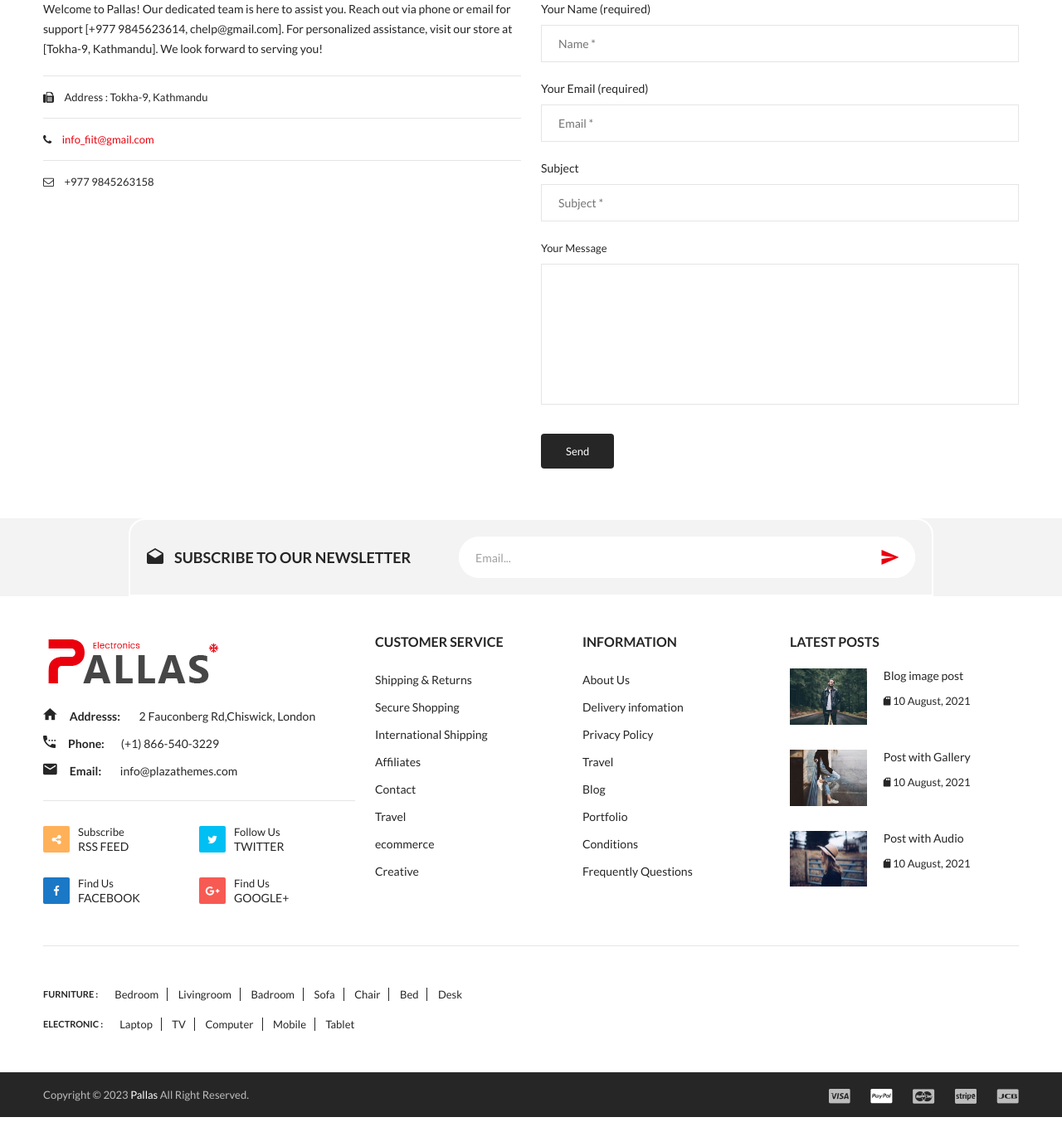
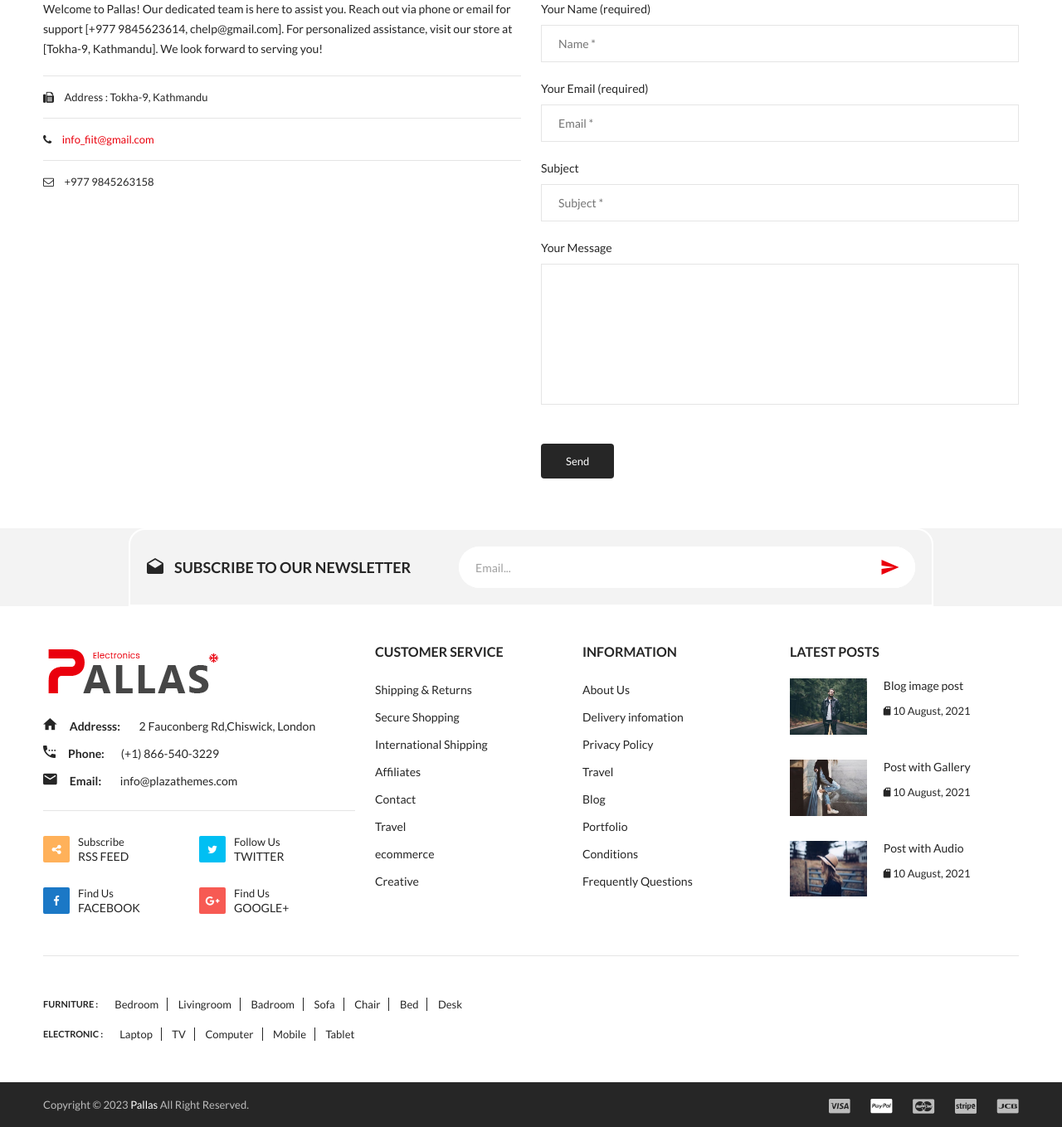
Before and after one commit to SaugatMgr/E-Commerce-Project, a Django app: page /contact/ in a window 1280 px wide. Shown: the part 398-1757 px from the top of the page at 83% size. Run offline with Django 4.2, Linux system fonts and the light colour scheme; some libraries are stand-ins or nearby versions; some web fonts are replaced.

Commit message:
final touch to contact page template

```diff
--- a/templates/contact_us.html
+++ b/templates/contact_us.html
@@ -29,13 +29,15 @@
                             {% if messages %}
                                 {% for msg in messages %}
                                 <div class="alert alert-warning alert-dismissible fade show" role="alert">
-                                    <button type="button" class="btn-close" data-bs-dismiss="alert" aria-label="Close"></button>
                                     <strong>Warning!</strong>
                                     {{ msg }}
                                     {% if form.errors and form.non_field_errors %}
                                         {{ form.non_field_errors }}
                                     {% endif %}
-                                </div>
+                                    <button type="button" class="btn-close" data-bs-dismiss="alert" aria-label="Close">
+                                        <span aria-hidden="true">&times;</span>
+                                    </button>
+                                  </div>
 
                                 {% endfor %}
 
@@ -63,14 +65,14 @@
                                     {{ form.subject.errors }}
                                 </b></h5>
                             </p>
-                            <div class="contact_textarea">
+                            <p>
                                 <label for="msg">  Your Message</label>
-                                <textarea placeholder="Message *" name="msg"  class="form-control2" required>
+                                <textarea name="msg" placeholder="Message *" required>
                                 </textarea>
                                 <h5><b>
                                     {{ form.msg.errors }}
                                 </b></h5>
-                            </div>
+                            </p>
                             <button type="submit"> Send</button>
                         </form>
                     </div>
```
